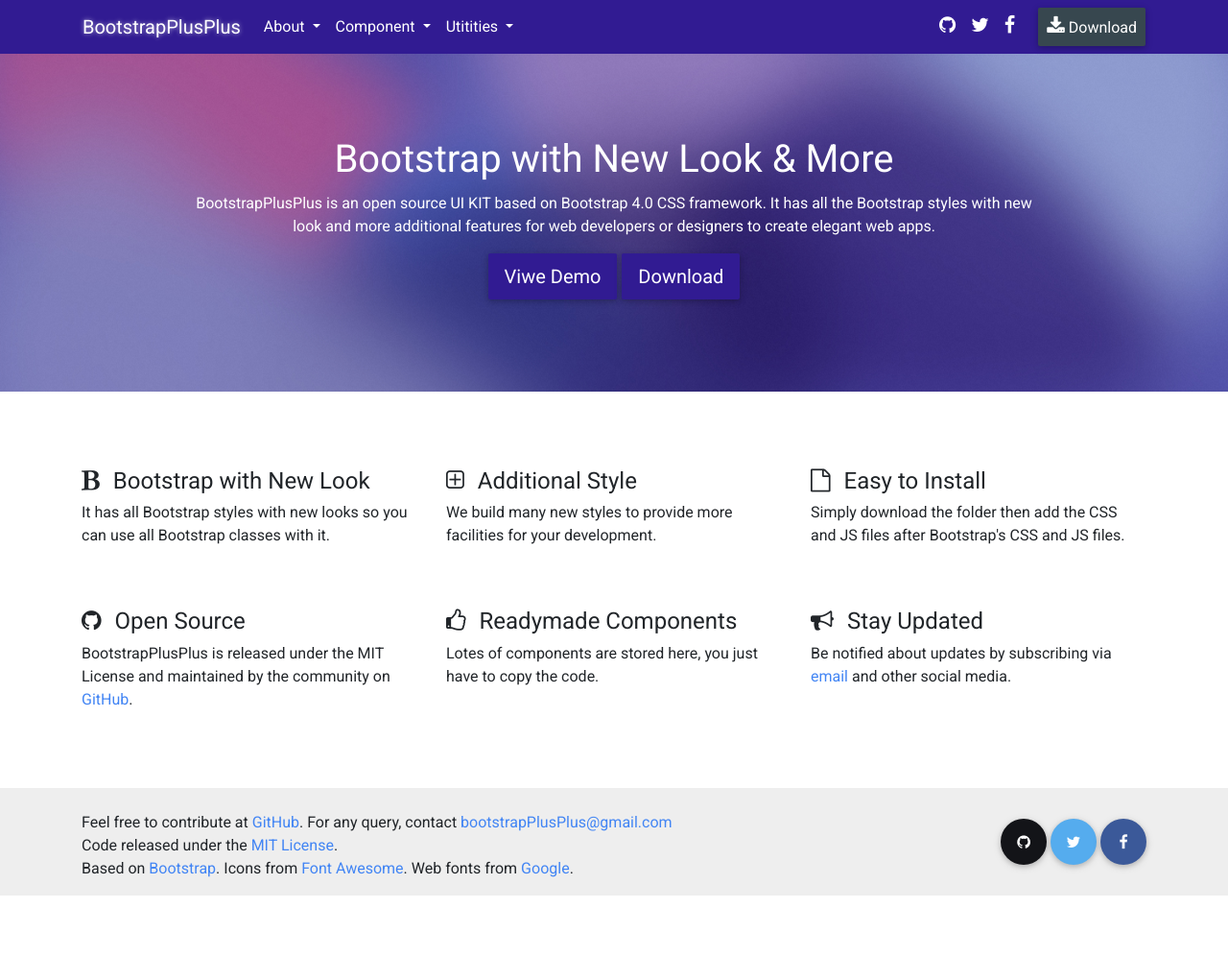
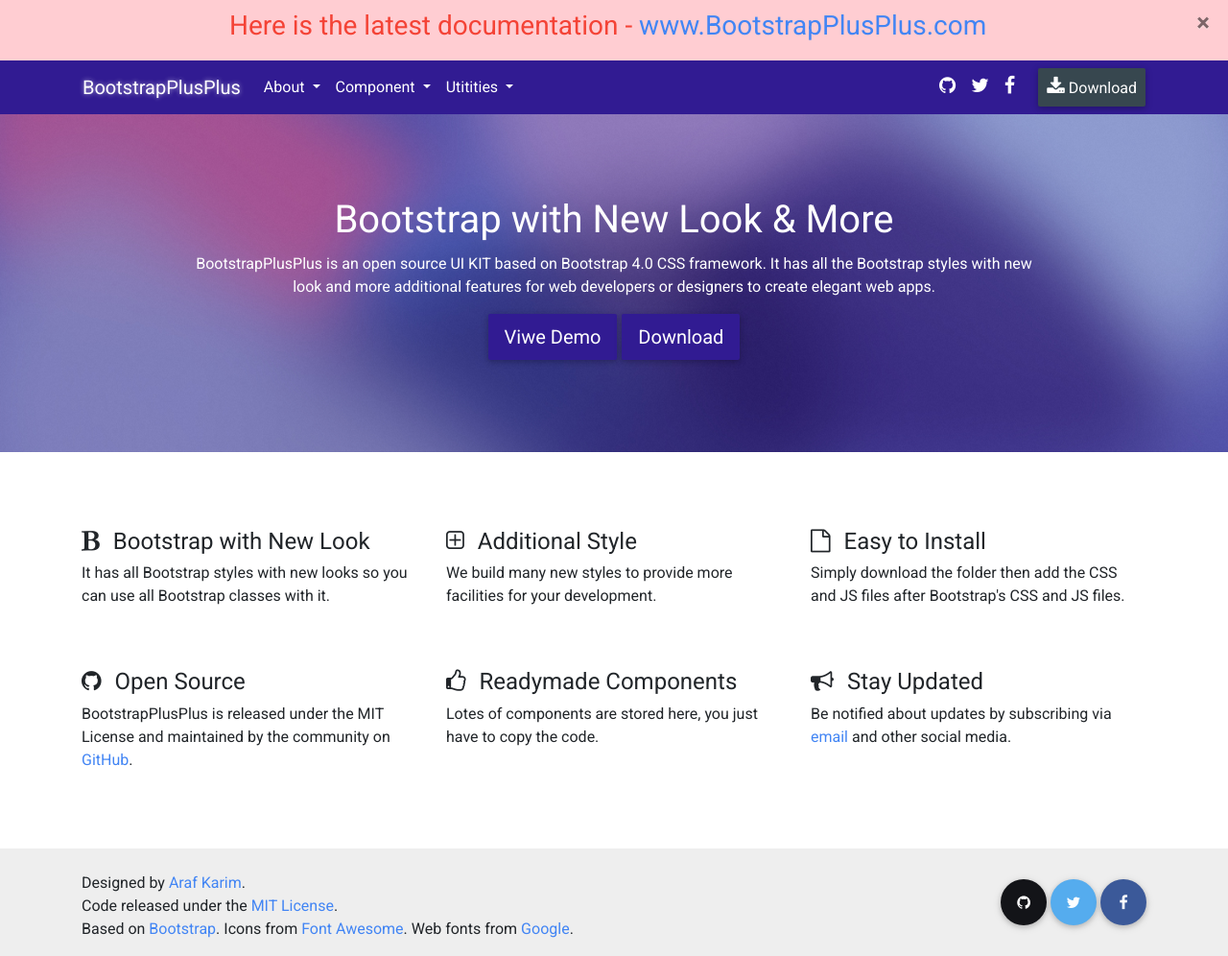
Before and after one commit to obosore01/BootstrapPlusPlus, a website: page index.html in a window 1280 px wide. Shown: the whole page at 96% size. Before the commit the page ends 933 px from the top, so only its background shows below. Drawn offline with Linux system fonts and the light colour scheme.

```diff
--- a/index.html
+++ b/index.html
@@ -11,6 +11,15 @@
     <link rel="stylesheet" href="dist/css/style.css">
   </head>
   <body>
+
+	<div class="container-fluid">
+		<div class="row">
+			<div class="alert alert-danger text-center" style="margin-bottom: 0;">
+				<button type="button" class="close" data-dismiss="alert">&times;</button>
+				<h3>Here is the latest documentation - <a href="http://bootstrapplusplus.com">www.BootstrapPlusPlus.com</a></h3>
+			</div>
+		</div>
+	</div>
 
     <div class="container-fluid navbar-fix-top">
       <div class="row deep-purple darken-4">
@@ -128,8 +137,7 @@
     <div class="row">
       <p class="col-lg-7 mt-4">
         <span>
-          Feel free to contribute at <a href="http://github.com/Bootstrapplusplus/BootstrapPlusPlus/">GitHub</a>.
-          For any query, contact <a href="mailto:bootstrapplusplus@gmail.com?Subject=BootstrapPlusPlus" target="_top">bootstrapPlusPlus@gmail.com</a>
+          Designed by <a href="http://arafkarim.github.com/">Araf Karim</a>.
         </span>
         <br>
         <span>
```
Also changed, not shown: dist/css/bootstrapPlusPlus.css, dist/js/bootstrapPlusPlus.js.
